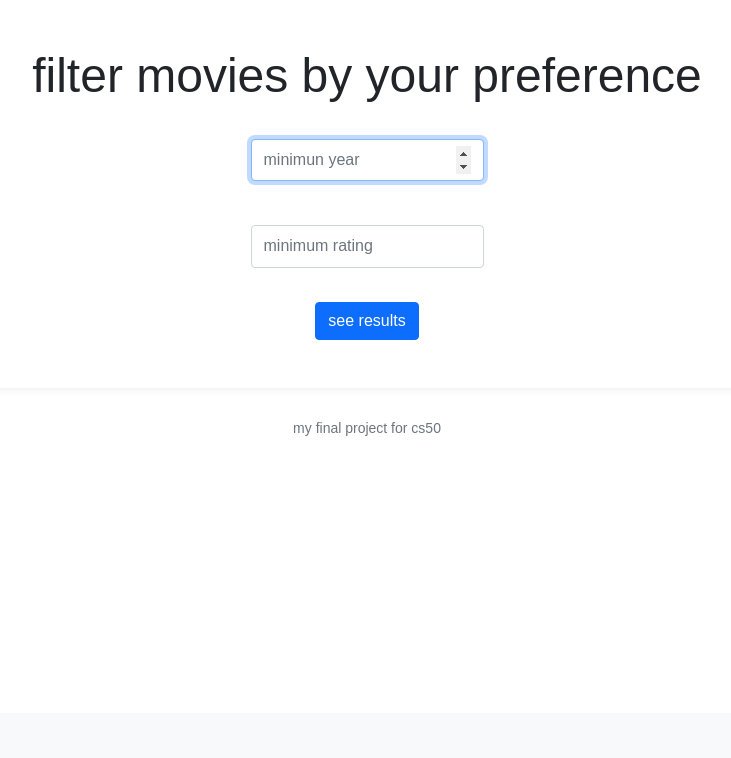
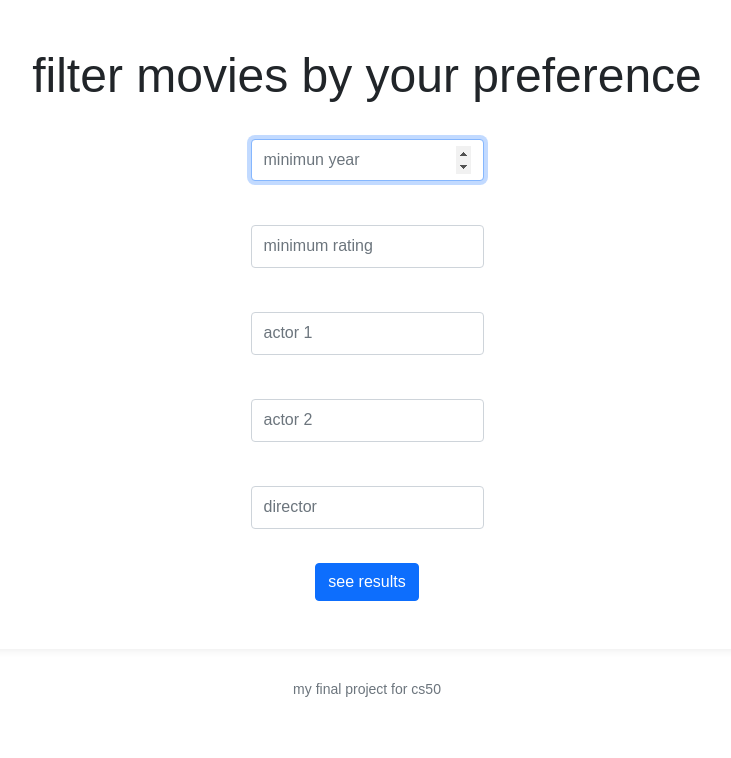
Before and after one commit to lolocompa/cs50x, a Flask app: page / in a window 1280 px wide. Shown: the part 87-845 px from the top of the page, without its empty margins (273-1004 px from the left). Before the commit the page ends 523 px from the top, so only its background shows below. Run offline with Flask 3, Linux system fonts and the light colour scheme; a user stored in the database is signed in; some libraries are stand-ins or nearby versions.

Commit message:
Wed, Nov 1, 2023, 8:30 PM -03:00

```diff
--- a/my-project/templates/index.html
+++ b/my-project/templates/index.html
@@ -12,6 +12,12 @@
         <br>
         <input autocomplete="off" autofocus class="form-control mx-auto w-auto" id="rating" step="0.1" max="10"  name="rating" placeholder="minimum rating" type="number" >
         <br>
+        <input autocomplete="off" autofocus class="form-control mx-auto w-auto" id="actor1" name="actor1" placeholder="actor 1" type="text">
+        <br>
+        <input autocomplete="off" autofocus class="form-control mx-auto w-auto" id="actor2" name="actor2" placeholder="actor 2" type="text">
+        <br>
+        <input autocomplete="off" autofocus class="form-control mx-auto w-auto" id="director" name="director" placeholder="director" type="text">
+        <br>
         <button class="btn btn-primary" type="submit">see results</button>
     </Form>
 {% endblock %}
```
